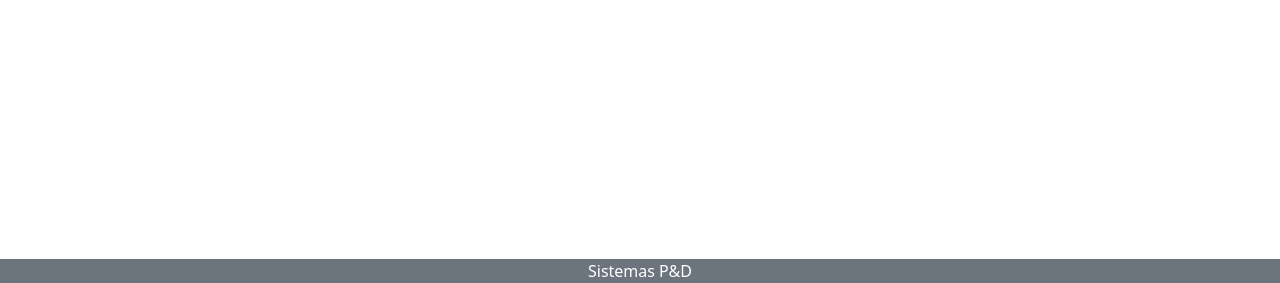
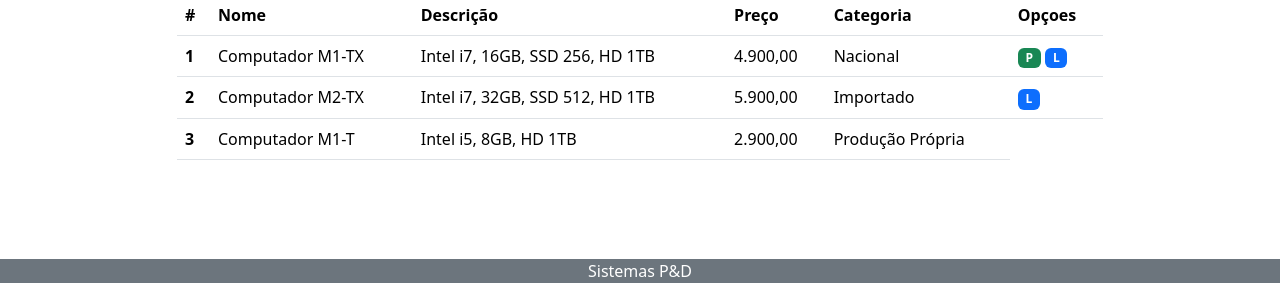
Before and after one commit to eliaberr/ProjetoCadastroProdBootCamp, a plain HTML site: page index.html in a window 1280 px wide. Shown: the part 517-800 px from the top of the page. Drawn offline with nearby package versions, Linux system fonts and the light colour scheme.

Commit message:
Finalizado a tabela closes #3

```diff
--- a/index.html
+++ b/index.html
@@ -55,7 +55,7 @@
                         </div>
 
                         <div class="row mb-3 mt-3">
-                            <label for="inputOption" class="col-sm-2 col-form-label">Opções</label>
+                            <label class="col-sm-2 col-form-label">Opções</label>
                             <div class="col-sm-4">
                                 <div class="form-check">
                                     <input class="form-check-input" type="checkbox" value="" id="checkBoxPromotion">
@@ -85,6 +85,53 @@
             <div class="display-6">
                 Produtos Cadastrados
             </div>
+
+            <div class="row">
+                <div class="col-md-10 offset-md-1">
+                    <table class="table">
+                        <thead>
+                          <tr>
+                            <th scope="col">#</th>
+                            <th scope="col">Nome</th>
+                            <th scope="col">Descrição</th>
+                            <th scope="col">Preço</th>
+                            <th scope="col">Categoria</th>
+                            <th scope="col">Opçoes</th>
+                          </tr>
+                        </thead>
+                        <tbody>
+                          <tr>
+                            <th scope="row">1</th>
+                            <td>Computador M1-TX</td>
+                            <td>Intel i7, 16GB, SSD 256, HD 1TB</td>
+                            <td>4.900,00</td>
+                            <td>Nacional</td>
+                            <td>
+                                <span class="badge text-bg-success">P</span>
+                                <span class="badge text-bg-primary">L</span>
+                            </td>
+                          </tr>
+                          <tr>
+                            <th scope="row">2</th>
+                            <td>Computador M2-TX</td>
+                            <td>Intel i7, 32GB, SSD 512, HD 1TB</td>
+                            <td>5.900,00</td>
+                            <td>Importado</td>
+                            <td><span class="badge text-bg-primary">L</span></td>
+                          </tr>
+                          <tr>
+                            <th scope="row">3</th>
+                            <td>Computador M1-T</td>
+                            <td>Intel i5, 8GB, HD 1TB</td>
+                            <td>2.900,00</td>
+                            <td>Produção Própria</td>
+
+                          </tr>
+                        </tbody>
+                      </table>
+                </div>
+            </div>
+
         </section>
     </main>
    <footer>
```
